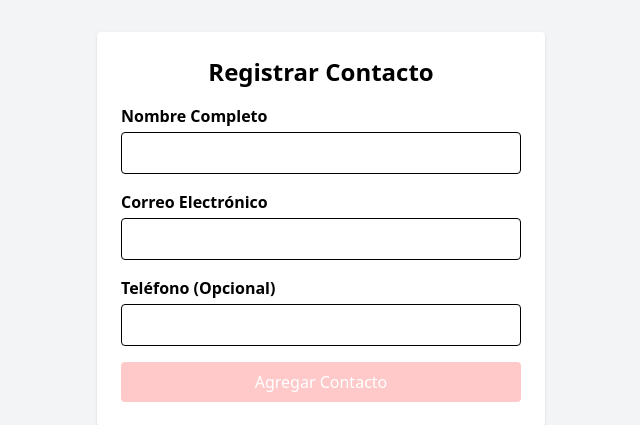
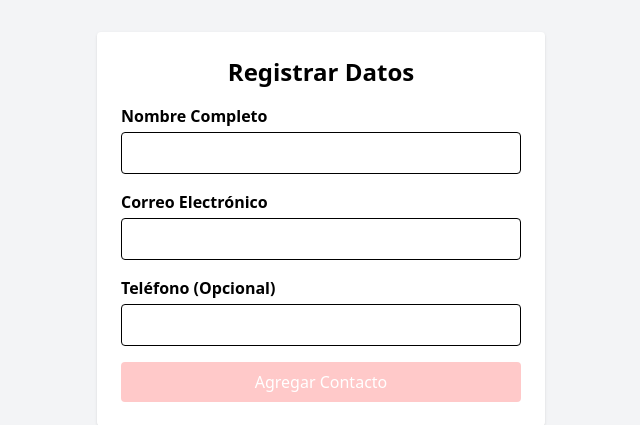
Before and after one commit to cesializarbe-sys/proyecto-isw, a Flask app: page / in a window 1280 px wide. Shown: the part 56-481 px from the top of the page, without its empty margins (319-959 px from the left). Run offline with Flask 3, Linux system fonts and the light colour scheme; style sheets or scripts are compiled from the project's sources.

Commit message:
feat(sp9-us7): descripción del cambio

```diff
--- a/templates/index.html
+++ b/templates/index.html
@@ -1,7 +1,7 @@
 {% extends "base.html" %}
 {% block content %}
 <div class="max-w-md mx-auto bg-white p-6 rounded shadow">
-    <h1 class="text-2xl font-bold mb-4 text-center">Registrar Contacto</h1>
+    <h1 class="text-2xl font-bold mb-4 text-center">Registrar Datos</h1>
     <form method="POST" class="space-y-4">
         <div>
             <label class="block mb-1 font-semibold">Nombre Completo</label>
```
